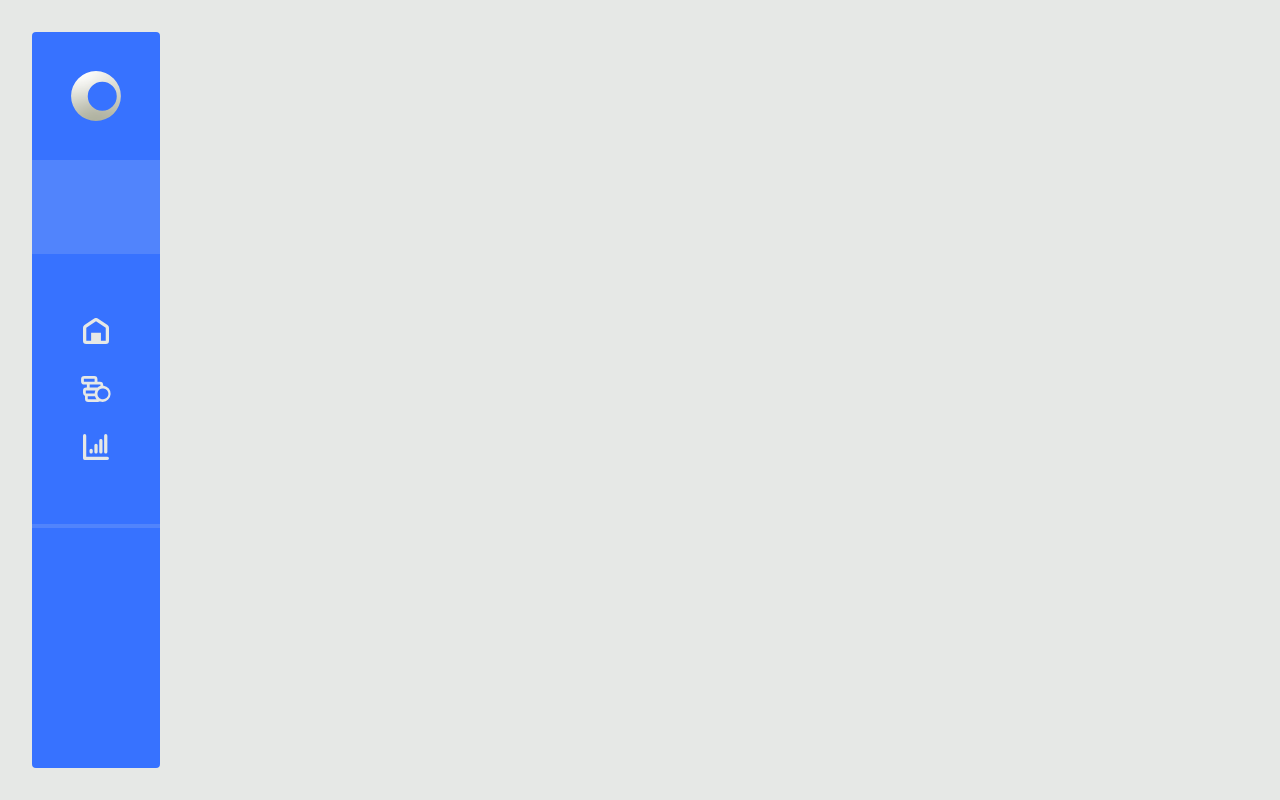
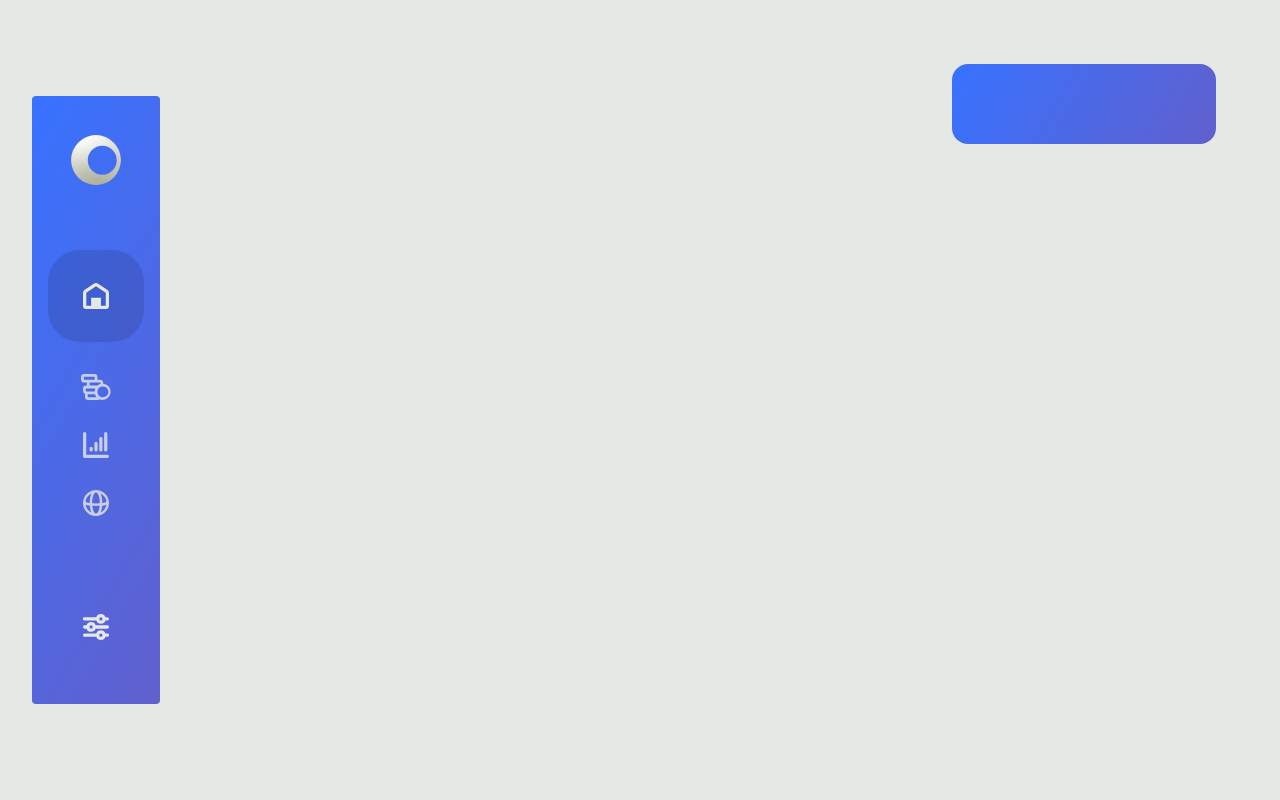
Before and after one commit to theTurtl/cryptowatcher, a React (Create React App) app: page / in a window 1280 px wide. Built offline with nearby package versions, Linux system fonts and the light colour scheme.

Commit message:
Ideas starting to form. Added PRofile.js component, and further styling.

```diff
--- a/src/App.css
+++ b/src/App.css
@@ -151,15 +151,16 @@ table {
 
 .navView {
   position: absolute;
-  top: 0;
-  bottom: 0;
+  top: 64px;
+  bottom: 64px;
   width: 128px;
-  background-color: #3772ff;
+  background-image: linear-gradient(120deg, #3772ff, #6160cd);
   margin: 32px;
   border-radius: 4px;
 }
 
 .navbarLogo {
+  position: absolute;
   background-image: url(./images/testLogo.svg);
   background-size: contain;
   background-repeat: no-repeat;
@@ -172,17 +173,16 @@ table {
 
 .navContentView {
   position: relative;
-  height: 50%;
-  background-color: #e6e8e625;
+  height: 100%;
+  background-color: #e6e8e600;
+  min-height: 512px;
 }
 
 .navIcons {
   position: absolute;
   top: 50%;
   width: 100%;
-  padding: 32px 0px;
-  margin-top: -90px;
-  background-color: #3772ff;
+  margin-top: -150px;
 }
 
 .homeIcon {
@@ -203,6 +203,7 @@ table {
   width: 100%;
   height: 26px;
   margin: 32px 0px;
+  opacity: 0.8;
 }
 
 .exchangeIcon {
@@ -213,4 +214,47 @@ table {
   width: 100%;
   height: 26px;
   margin: 32px 0px;
+  opacity: 0.8;
 }
+
+.newsIcon {
+  background-image: url("./images/newsIcon.svg");
+  background-repeat: no-repeat;
+  background-position: center;
+  background-size: contain;
+  width: 100%;
+  height: 26px;
+  margin: 32px 0px;
+  opacity: 0.8;
+}
+
+.settingIcon {
+  position: absolute;
+  background-image: url("./images/settingIcon.svg");
+  background-repeat: no-repeat;
+  background-position: center;
+  background-size: contain;
+  width: 100%;
+  height: 26px;
+  margin: 64px 0px;
+  bottom: 0;
+}
+
+.navSelection {
+  background-color: #08070820;
+  padding: 1px;
+  margin: 0 16px;
+  border-radius: 32px;
+}
+
+/*--------------- profileView -----------------*/
+
+.profileView {
+  position: absolute;
+  right: 0;
+  margin: 64px;
+  width: 264px;
+  height: 80px;
+  border-radius: 16px;
+  background-image: linear-gradient(120deg, #3772ff, #6160cd);
+}
--- a/src/App.js
+++ b/src/App.js
@@ -1,11 +1,13 @@
 import React from 'react';
 import { Switch, Route, Link } from 'react-router-dom';
 import Navbar from './components/Navbar';
+import Profile from './components/Profile';
 
 
 const App = () => {
   return (
   <div>
+    <Profile />
       <div className='app'>
           <div className='navbar'>
             <Navbar />
--- a/src/components/Navbar.js
+++ b/src/components/Navbar.js
@@ -7,12 +7,17 @@ const Navbar = () => {
     <div className='navContentView'>
 
         <div className='navIcons'>
-            <div className='homeIcon'></div>
+            <div className='navSelection'>
+                <div className='homeIcon'></div>
+            </div>
+
             <div className='currenciesIcon'></div>
             <div className='exchangeIcon'></div>
-            <div classNAme='newsIcon'></div>
+            <div className='newsIcon'></div>
         </div>
+        <div className='settingIcon'></div>
     </div>
+
   </div>);
 };
 
--- /dev/null
+++ b/src/components/Profile.js
@@ -0,0 +1,9 @@
+import React from 'react';
+
+const Profile = () => {
+  return <div className='profileView'>
+
+  </div>;
+};
+
+export default Profile;
```
Also changed, not shown: src/images/newsIcon.svg (added), src/images/settingIcon.svg (added).
